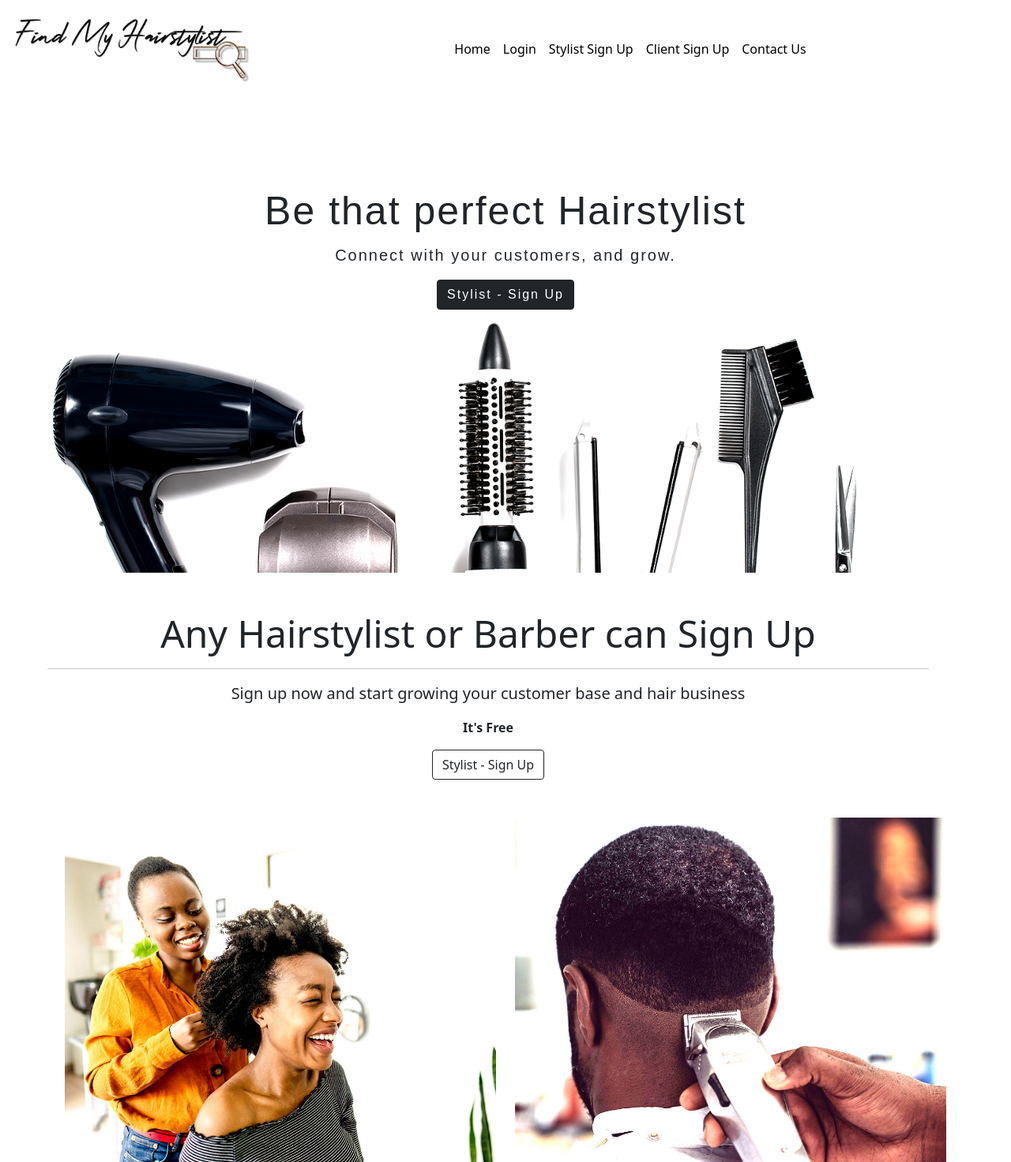
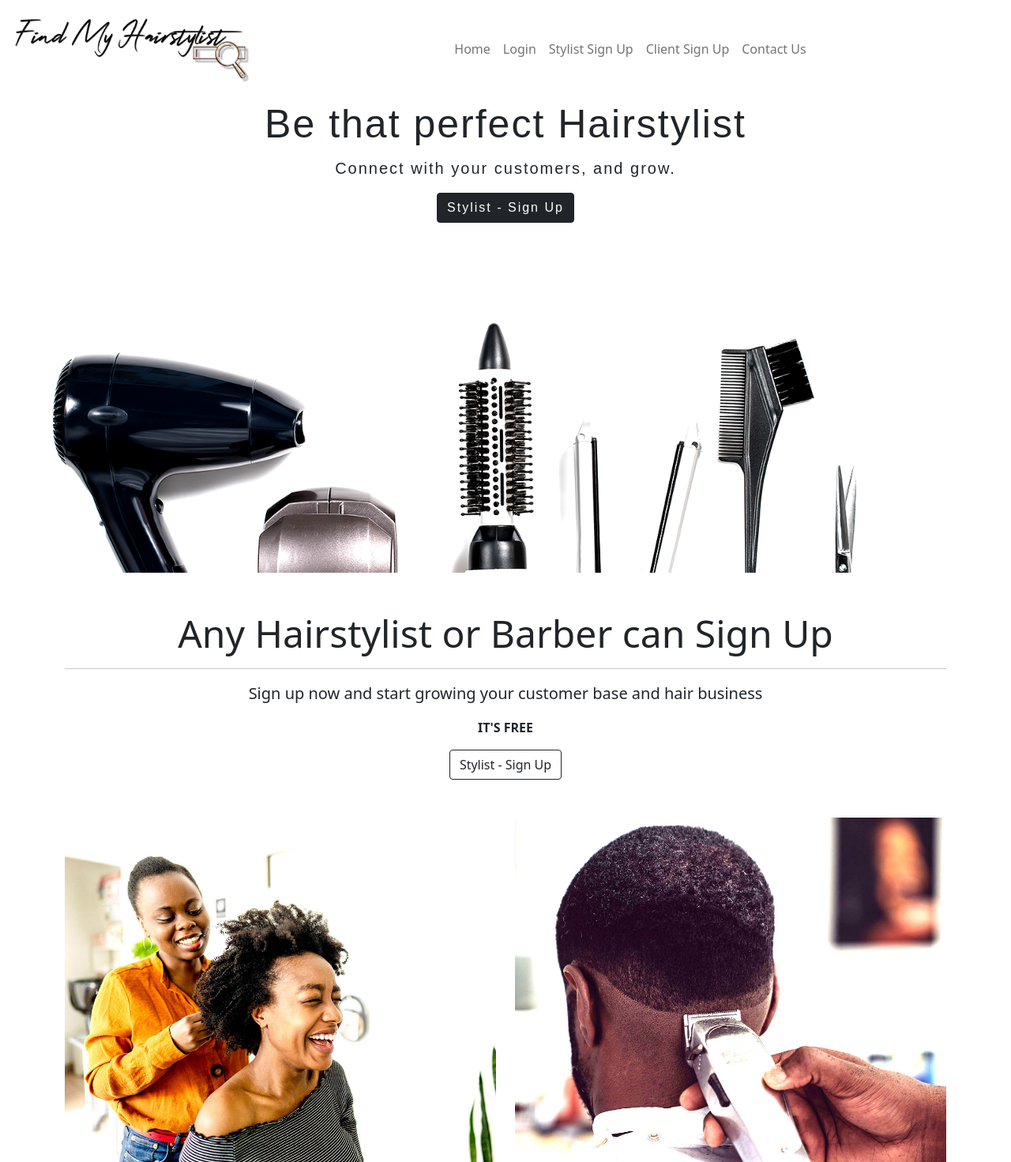
Before and after one commit to mdinga/findmyhairstylist, a Django app: template templates/index.html in a window 1280 px wide. Shown: the top 1471 px of the page at 79% size. Run offline with Django 3.2, Linux system fonts and the light colour scheme; the template is opened without the code that fills it, so the values that code supplies are empty; some libraries are stand-ins or nearby versions; some web fonts are replaced.

Commit message:
done with landing page

```diff
--- a/static/css/style.css
+++ b/static/css/style.css
@@ -27,7 +27,7 @@ a{font-size: 0.85em;}
 .hero {
   position: relative;
   text-align: center;
-  padding-top: 110px;
+  padding-top: 0;
   min-height: 600px;
   width: 100%;
   letter-spacing: 2px;
--- a/templates/base.html
+++ b/templates/base.html
@@ -25,7 +25,7 @@
 <body>
 
 
-  <nav class="navbar navbar-expand-lg bg-inverse p-3">
+  <nav class="navbar navbar-expand-lg navbar-light bg-inverse p-3">
     <a class="navbar-brand" href="{% url 'home'%}"><img src="{% static 'images/FindMyHairstylist_logo.png'%}" style="max-width: 300px"></img></a>
 
       <div class="collapse navbar-collapse" id="navbarNav">
@@ -68,7 +68,7 @@
         <div class="row">
           <div class="col-sm-12 col-md-6">
             <h6>About</h6>
-            <p class="text-justify">www.findmyhairstylist.co.za is an
+            <p class="text-justify">FindMyHairstylist is an
               initiative  by Hairlinkd. Our goal is to assist hairstylists to
               continuously improve their businesses and grow their customer bases.
               Not only do we offer a platform to showcase their skills and talent, we
--- a/templates/index.html
+++ b/templates/index.html
@@ -6,25 +6,25 @@
 
 <div class="hero" style="background: url('static/images/div1_bg.png') no-repeat center center scroll;
                             background-size: cover; -webkit-background-size: cover; -moz-background-size: cover; -o-background-size: contain;">
-  <div class="container">
-        <h1 class="display-4" style="postion:relative;">Be that perfect Hairstylist</h1>
+  <div class="container div_1_text">
+        <h1 class="display-4"">Be that perfect Hairstylist</h1>
           <p class="lead">Connect with your customers, and grow.</p>
         <a href="{% url 'accounts:stylist_signup' %}" class="btn btn-dark">Stylist - Sign Up</a>
   </div>
 </div>
 
-<div class="container text-center m-5">
+<div class="container text-center mt-5 mb-5">
   <h3 class="display-5">Any Hairstylist or Barber can Sign Up</h3>
   <hr>
   <p class = "lead">Sign up now and start growing your customer base and hair business</p>
-  <p><strong>It's Free</strong></p>
+  <p><strong>IT'S FREE</strong></p>
   <a href="{% url 'accounts:stylist_signup' %}" class="btn btn-outline-dark">Stylist - Sign Up</a>
 </div>
 
 
 <div class="container h-100">
-  <div class="row mb-5">
-    <div class="col-sm-6">
+  <div class="row">
+    <div class="col-sm-6 mb-5">
       <img src="{% static 'images/div_bg1.jpg'%}" class="card-img-top" alt="...">
       <div class="mt-3">
         <h5>Work with customers that matter</h5>
@@ -32,7 +32,7 @@
         <a href="{% url 'accounts:stylist_signup' %}" class="btn btn-outline-dark">Stylist - Sign Up</a>
       </div>
     </div>
-    <div class="col-sm-6">
+    <div class="col-sm-6 mb-5">
       <img src="{% static 'images/div_bg2.jpg'%}" class="card-img-top" alt="...">
       <div class="mt-3">
         <h5>Standout from the rest</h5>
```
